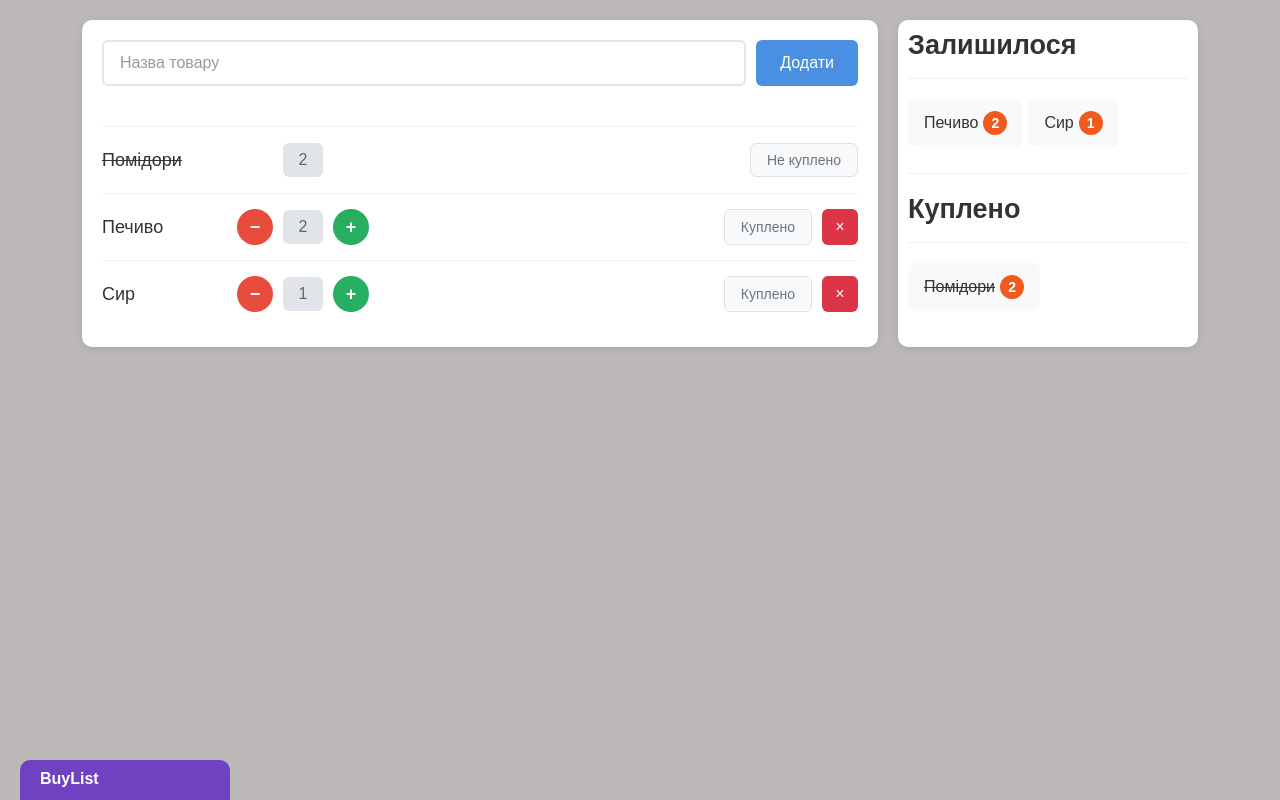
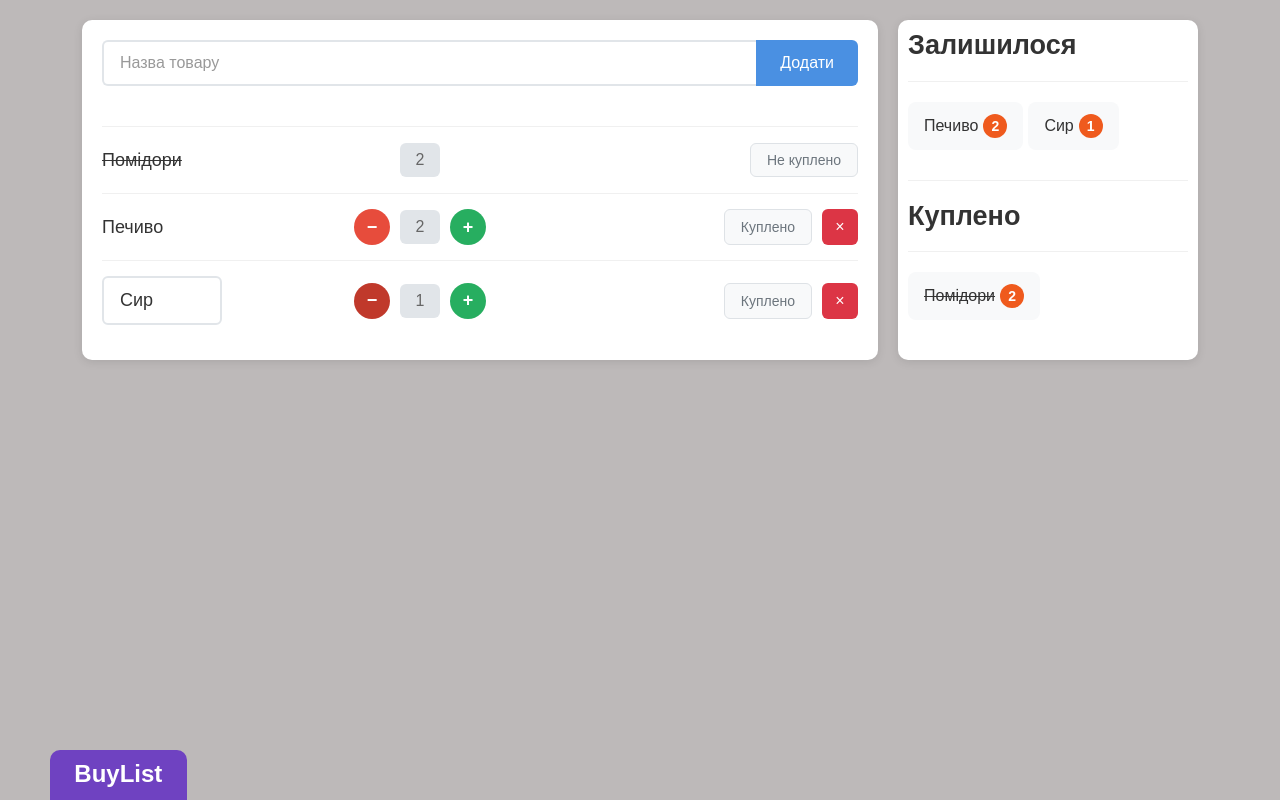
Before and after one commit to handziurdmytro/Web-2025-Handziur-Dmytro, a plain HTML site: page Laboratory2/index.html in a window 1280 px wide. Drawn offline with Linux system fonts and the light colour scheme.

Commit message:
main layout finished

```diff
--- a/Laboratory2/index.html
+++ b/Laboratory2/index.html
@@ -9,7 +9,7 @@
     <body>
         <div class="flex-container">
             <div class="user-interaction-container">
-                <div class="search-line">
+                <div class="adding-line">
                     <input type="text" class="text-field" placeholder="Назва товару">
                     <button class="add-button" data-tooltip="Додати новий товар">Додати</button>
                 </div>
@@ -17,11 +17,11 @@
                 <div class="product-line purchased">
                     <div class="product-info">
                         <div class="product-name">Помідори</div>
+                    </div>
                     <div class="quantity-controls">
                         <button class="quantity-btn minus" data-tooltip="Зменшити кількість">−</button>
                         <div class="quantity-display">2</div>
                         <button class="quantity-btn plus" data-tooltip="Збільшити кількість">+</button>
-                        </div>
                     </div>
                     <div class="action-buttons">
                         <button class="action-btn not-bought-btn purchased" data-tooltip="Повернути в список покупок">Не куплено</button>
@@ -31,11 +31,11 @@
                 <div class="product-line">
                     <div class="product-info">
                         <div class="product-name">Печиво</div>
+                    </div>
                     <div class="quantity-controls">
                         <button class="quantity-btn minus" data-tooltip="Зменшити кількість">−</button>
                         <div class="quantity-display">2</div>
                         <button class="quantity-btn plus" data-tooltip="Збільшити кількість">+</button>
-                        </div>
                     </div>
                     <div class="action-buttons">
                         <button class="action-btn bought-btn" data-tooltip="Позначити як куплене">Куплено</button>
@@ -45,12 +45,14 @@
 
                 <div class="product-line">
                     <div class="product-info">
-                        <div class="product-name">Сир</div>
+                        <div>
+                            <input type="text" class="text-field-product product-name" value="Сир">
+                        </div>
+                    </div>
                     <div class="quantity-controls">
-                            <button class="quantity-btn minus" data-tooltip="Зменшити кількість">−</button>
+                        <button class="quantity-btn minus last" data-tooltip="Зменшити кількість" disabled>−</button>
                         <span class="quantity-display">1</span>
                         <button class="quantity-btn plus" data-tooltip="Збільшити кількість">+</button>
-                        </div>
                     </div>
                     <div class="action-buttons">
                         <button class="action-btn bought-btn" data-tooltip="Позначити як куплене">Куплено</button>
@@ -91,7 +93,8 @@
 
         <div class="badge">
             <span class="badge-title">BuyList</span>
-            <span class="badge-author">Created by Student Name</span>
+            <span class="badge-text">Created by:</span>
+            <span class="badge-author">Handziur Dmytro</span>
         </div>
     </body>
 </html>
--- a/Laboratory2/style.css
+++ b/Laboratory2/style.css
@@ -41,9 +41,9 @@ body {
     font-weight: 600;
 }
 
-.search-line {
+.adding-line {
     display: flex;
-    gap: 10px;
+    gap: 0;
     margin-bottom: 20px;
     padding-bottom: 20px;
 }
@@ -52,7 +52,8 @@ body {
     flex: 1;
     padding: 12px 16px;
     border: 2px solid #e1e5e9;
-    border-radius: 6px;
+    border-radius: 6px 0 0 6px;
+    border-right: none;
     font-size: 16px;
     outline: none;
     transition: border-color 0.3s ease;
@@ -66,12 +67,27 @@ body {
     color: #999;
 }
 
+.text-field-product {
+    flex: 1;
+    padding: 12px 16px;
+    border: 2px solid #e1e5e9;
+    max-width: 120px;
+    border-radius: 6px;
+    font-size: 16px;
+    outline: none;
+    transition: border-color 0.3s ease;
+}
+
+.text-field-product:focus {
+    border-color: #707070;
+}
+
 .add-button {
     background-color: #4a90e2;
     color: white;
     border: none;
     padding: 12px 24px;
-    border-radius: 6px;
+    border-radius: 0 6px 6px 0;
     font-size: 16px;
     font-weight: 500;
     cursor: pointer;
@@ -84,7 +100,8 @@ body {
 }
 
 .product-line {
-    display: flex;
+    display: grid;
+    grid-template-columns: 1fr 1fr 1fr;
     align-items: center;
     justify-content: space-between;
     padding: 15px 0;
@@ -117,7 +134,6 @@ body {
 .quantity-controls {
     display: flex;
     align-items: center;
-    align-content: center;
     gap: 10px;
 }
 
@@ -142,6 +158,10 @@ body {
     background-color: #e74c3c;
     color: white;
 }
+.quantity-btn.minus.last {
+    background-color: #c0392b;
+    color: white;
+}
 
 .quantity-btn.minus:hover {
     background-color: #c0392b;
@@ -158,6 +178,7 @@ body {
 
 .action-buttons {
     display: flex;
+    justify-self: end;
     gap: 10px;
 }
 
@@ -244,22 +265,24 @@ body {
 
 .badge {
     position: fixed;
-    bottom: 0;
-    left: 20px;
+    font-size: 24px;
+    bottom: -40px;
+    left: 50px;
     background-color: #6f42c1;
     color: white;
     padding: 10px 20px;
     border-radius: 10px 10px 0 0;
     font-weight: bold;
     cursor: pointer;
+    text-align: center;
     transition: transform 1s ease, background-color 1s ease;
     overflow: hidden;
-    height: 40px;
+    height: 90px;
 }
 
 .badge:hover {
-    height: 70px;
-    background-color: #5a32a3;
+    transform: translateY(-40px);
+    background-color: #051eb3;
 }
 
 .badge-title {
@@ -269,12 +292,19 @@ body {
 
 .badge-author {
     display: block;
-    font-size: 14px;
+    font-size: 12px;
     opacity: 0;
     transition: opacity 0.3s ease;
 }
 
-.badge:hover .badge-author {
+.badge-text {
+    display: block;
+    font-size: 10px;
+    opacity: 0;
+    transition: opacity 0.3s ease;
+}
+
+.badge:hover .badge-author, .badge:hover .badge-text{
     opacity: 1;
 }
 
@@ -300,7 +330,7 @@ body {
     margin-bottom: 5px;
 }
 
-[data-tooltip]:hover::after {
+[data-tooltip]:not(.last):hover::after {
     transform: translateX(-50%) scale(1);
     opacity: 1;
 }
@@ -350,6 +380,11 @@ body {
         display: none;
     }
 
+    .badge-text {
+        display: block !important;
+        opacity: 1 !important;
+    }
+
     .badge-author {
         display: block !important;
         opacity: 1 !important;
```
Lines whose indentation alone changed are shown as unchanged.
